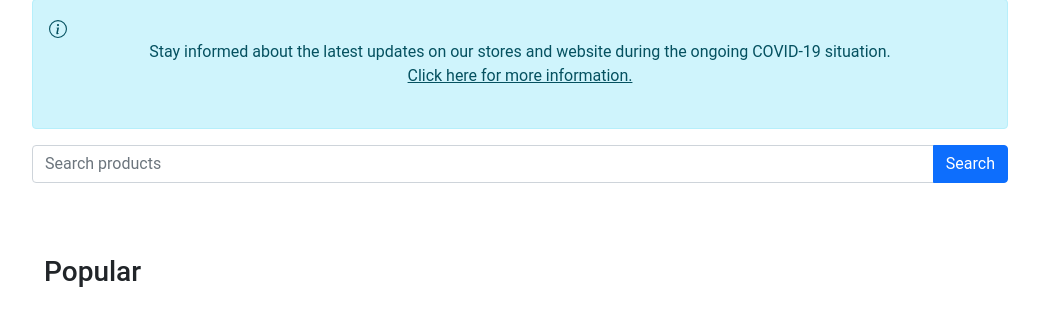
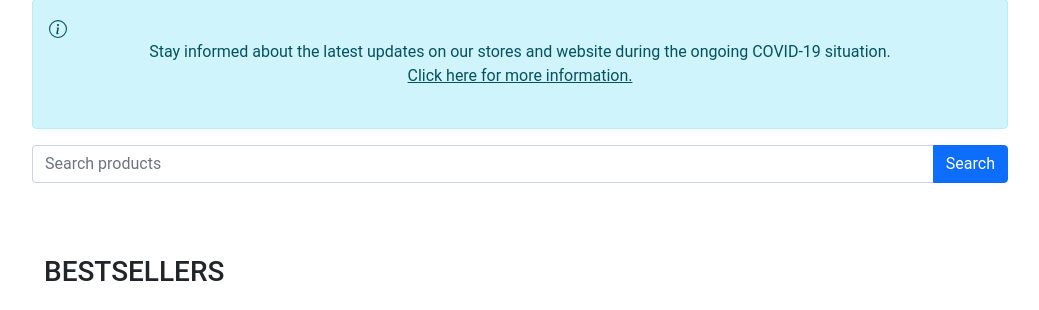
Before and after one commit to ChonHinT/Group_6_Assignment_2, a Django app: page / in a window 1280 px wide. Shown: the part 94-404 px from the top of the page, without its empty margins (120-1159 px from the left). Run offline with Django 4.2, Linux system fonts and the light colour scheme; data comes from the database, SQL or seed files in the repository.

Commit message:
Update home.html

```diff
--- a/templates/store/home.html
+++ b/templates/store/home.html
@@ -28,7 +28,7 @@
       <div class="row">
         <div class="album py-5">
           <div class="pb-3">
-            <h1 class="h3">Popular</h1>
+            <h1 class="h3">BESTSELLERS</h1>
           </div>
           <div class="row row-cols-1 row-cols-sm-2 row-cols-md-5 g-3">
             {% for product in products %}
```
